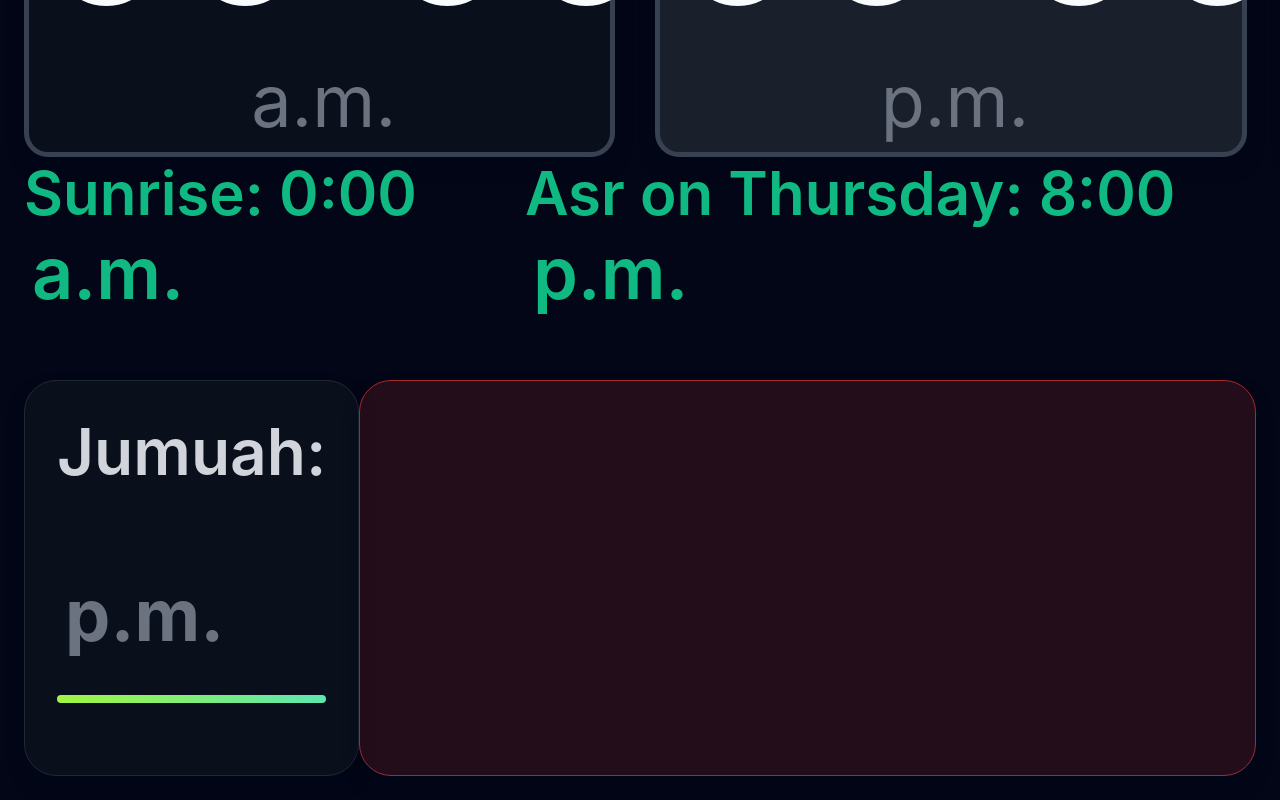
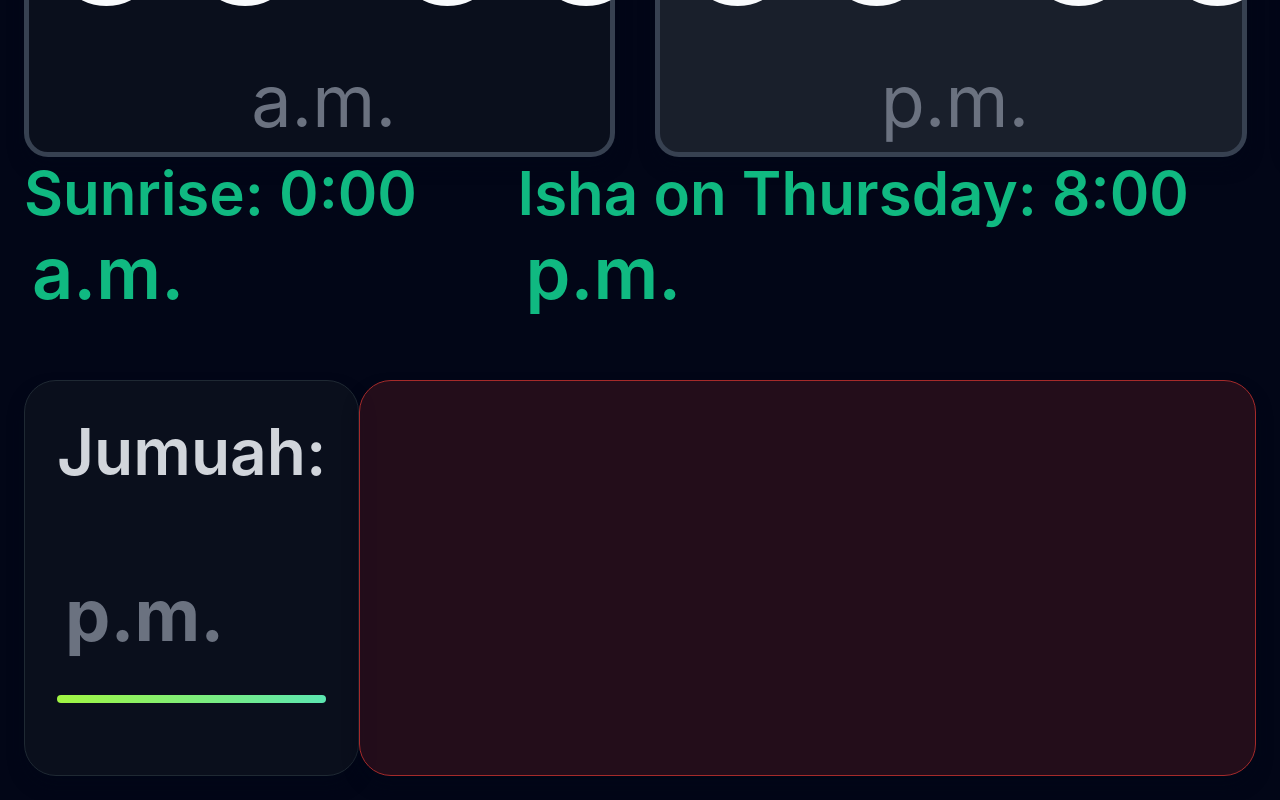
Before and after one commit to ismailsari07/papedisplayold, a website: page public/index.html in a window 1280 px wide. Shown: the part 1719-2519 px from the top of the page. Drawn offline with nearby package versions, Linux system fonts and the light colour scheme; no server answers.

Commit message:
Update asr to isha

```diff
--- a/public/index.html
+++ b/public/index.html
@@ -139,7 +139,7 @@
             <span class="ampm-small" style="color: #10b981">a.m.</span>
           </div>
           <div class="asrOnThursday">
-            Asr on Thursday:
+            Isha on Thursday:
             <span id="asrOnThursday-time">8:00</span>
             <span class="ampm-small" style="color: #10b981">p.m.</span>
           </div>
```
